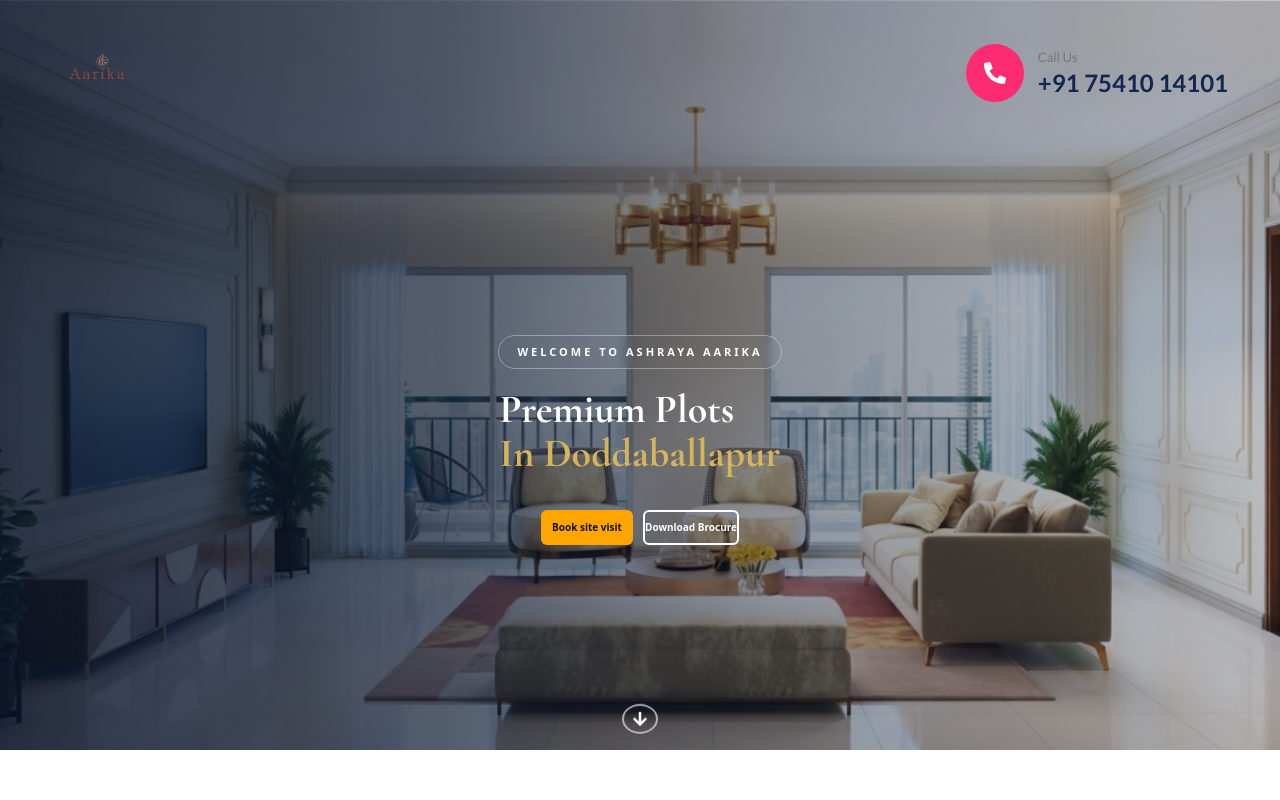
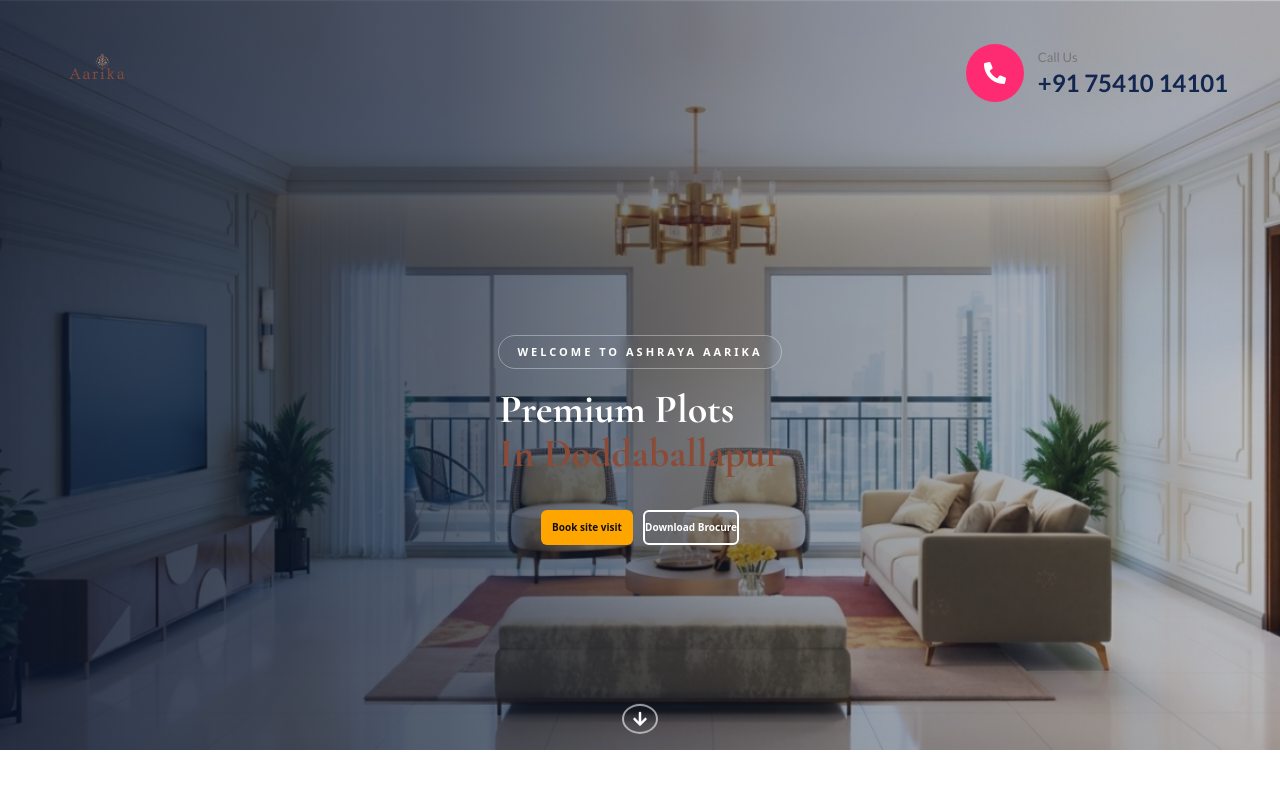
Before and after one commit to Raju2882/New, a React (Vite) app in the folder frontend/: page / in a window 1280 px wide. Shown: the top 800 px of the page. Built offline with nearby package versions, Linux system fonts and the light colour scheme.

Commit message:
Updated website

```diff
--- a/frontend/src/components/PrimeLocation/PrimeLocation.css
+++ b/frontend/src/components/PrimeLocation/PrimeLocation.css
@@ -34,7 +34,7 @@
 .heading-line{
     width:90px;
     height:3px;
-    background:#d7b45b;
+    background:#8b4b37;
     margin:15px auto 20px;
     border-radius:10px;
 }
--- a/frontend/src/components/hero/Hero.css
+++ b/frontend/src/components/hero/Hero.css
@@ -109,7 +109,7 @@
 }
 
 .hero-title span{
-    color:#d7b45b;
+    color:#8b4b37;
 }
 
 .hero-description{
```
